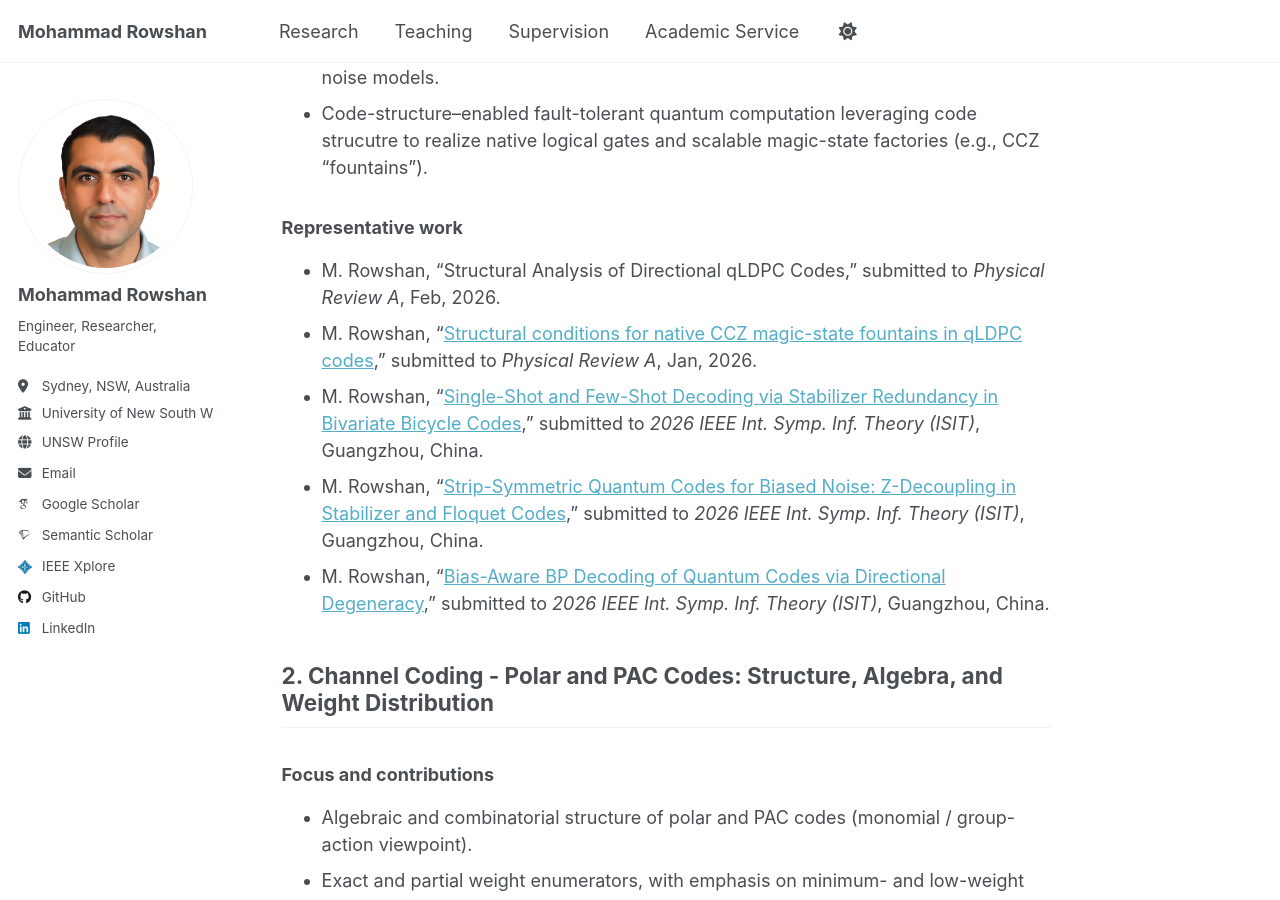
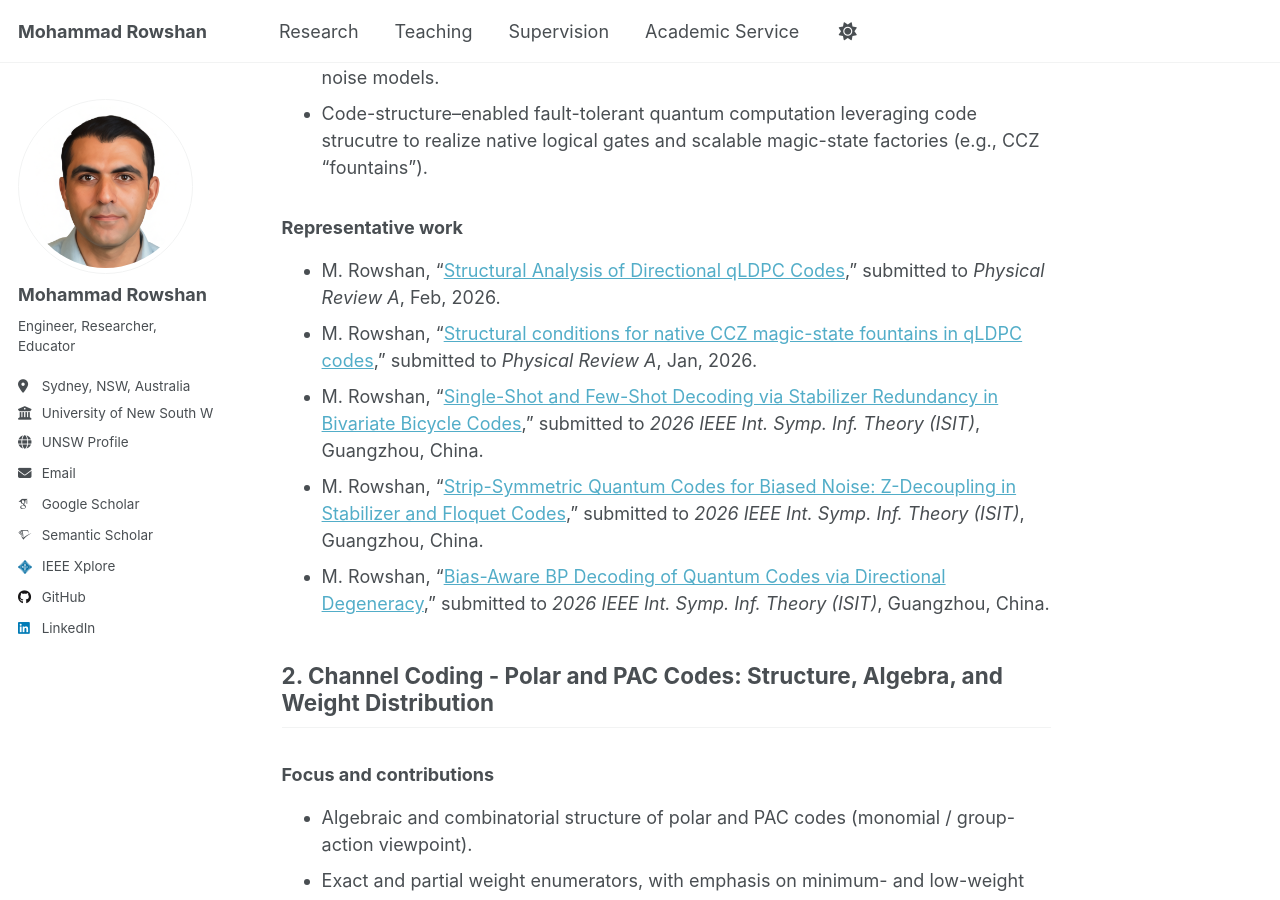
Before and after one commit to mohammad-rowshan/mohammad-rowshan.github.io, a Jekyll site: the page built from _pages/research.md, in a window 1280 px wide and 900 px high, scrolled down 1185 px. Built offline with Jekyll 4.4.1, drawn with Linux system fonts in a browser that asks for light colours; some web fonts are replaced; a script that is not in the unit is left out; comment, search, counter and statistics services are not loaded; part of the change alters nothing that is shown.

```diff
--- a/_pages/research.md
+++ b/_pages/research.md
@@ -36,7 +36,7 @@ For a complete list, please visit my [Google Scholar](https://scholar.google.com
 
 ### Representative work
 
-- M. Rowshan, “Structural Analysis of Directional qLDPC Codes,” submitted to *Physical Review A*, Feb, 2026.
+- M. Rowshan, “[Structural Analysis of Directional qLDPC Codes](https://arxiv.org/pdf/2602.19057),” submitted to *Physical Review A*, Feb, 2026.
 - M. Rowshan, “[Structural conditions for native CCZ magic-state fountains in qLDPC codes](https://arxiv.org/pdf/2601.22489),” submitted to *Physical Review A*, Jan, 2026.
 - M. Rowshan, “[Single-Shot and Few-Shot Decoding via Stabilizer Redundancy in Bivariate Bicycle Codes](https://arxiv.org/pdf/2601.01137),” submitted to *2026 IEEE Int. Symp. Inf. Theory (ISIT)*, Guangzhou, China.
 - M. Rowshan, “[Strip-Symmetric Quantum Codes for Biased Noise: Z-Decoupling in Stabilizer and Floquet Codes](https://arxiv.org/pdf/2601.03623),” submitted to *2026 IEEE Int. Symp. Inf. Theory (ISIT)*, Guangzhou, China.
```
